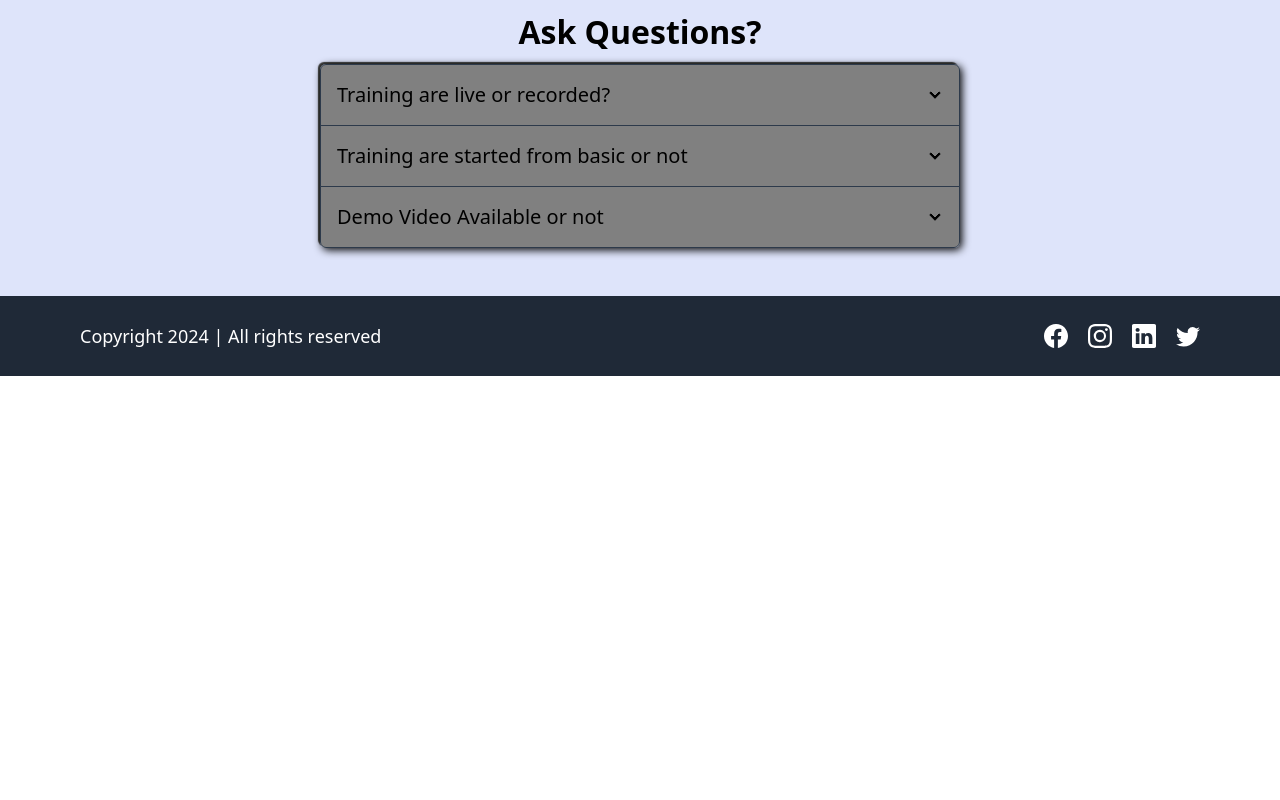
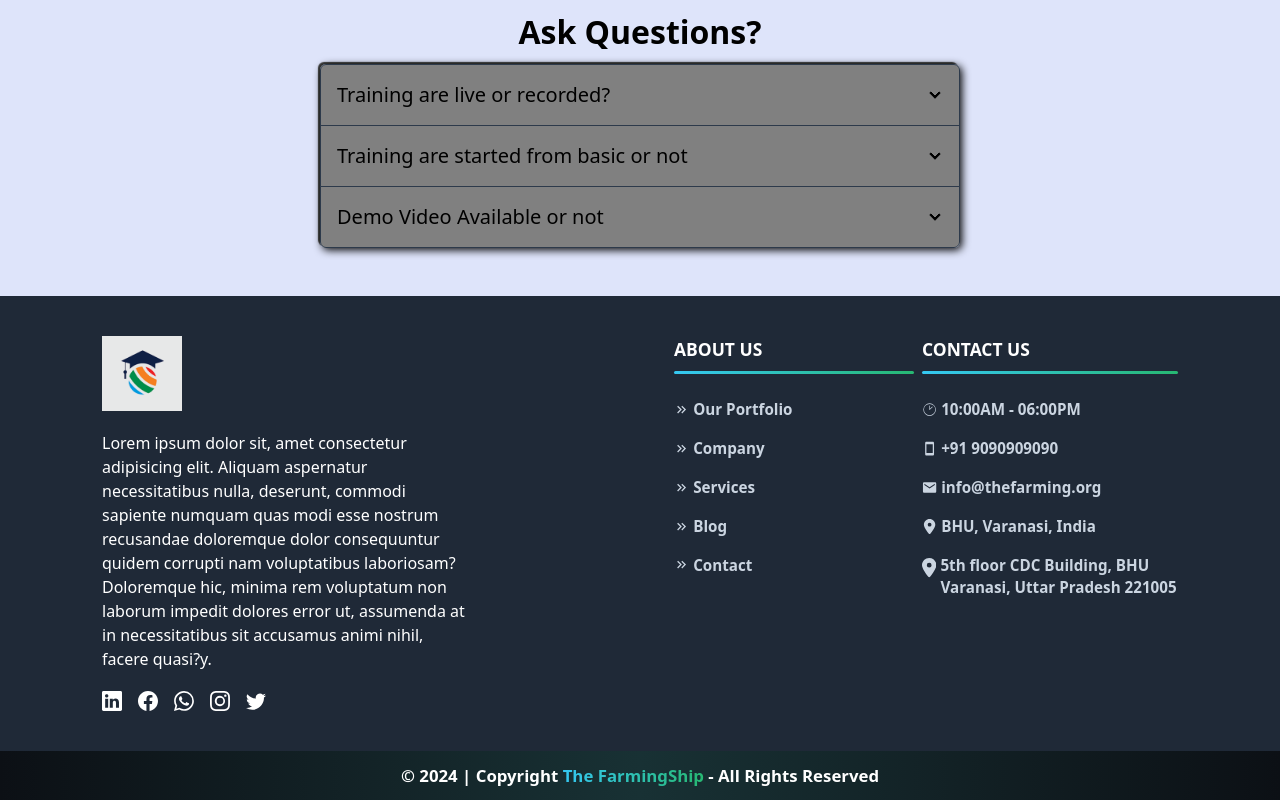
Before and after one commit to AyushMishra2003/TRAINING-FRONTED, a React (Vite) app: page / in a window 1280 px wide. Shown: the part 1159-1959 px from the top of the page. Before the commit the page ends 1535 px from the top, so only its background shows below. Built offline with nearby package versions, Linux system fonts and the light colour scheme.

Commit message:
fotter update

```diff
--- a/src/App.jsx
+++ b/src/App.jsx
@@ -1,4 +1,4 @@
-import React from 'react'
+import React, { useEffect } from 'react'
 import { Route, Routes } from 'react-router-dom'
 import HomePage from './Pages/HomePage'
 import AboutUs from './Pages/AboutUs'
@@ -22,6 +22,10 @@ import Form from './Pages/ContactFarmng/Form'
 
 
 const App = () => {
+
+  useEffect(()=>{
+    window.scrollTo(0, 0);
+  },[])
 
   return (
     <div>
--- a/src/Component/Footer.jsx
+++ b/src/Component/Footer.jsx
@@ -1,30 +1,101 @@
-import { BsFacebook, BsInstagram, BsLinkedin, BsTwitter } from 'react-icons/bs';
-function Footer() {
-    const currentDate = new Date();
-    const year = currentDate.getFullYear();
+import React, { useEffect } from 'react'
+import {
+    BsFacebook,
+    BsInstagram,
+    BsLinkedin,
+    BsTwitter,
+    BsWhatsapp
+} from 'react-icons/bs'
+
+import { MdKeyboardDoubleArrowRight, MdOutlineSmartphone } from "react-icons/md";
+import { CiClock1 } from "react-icons/ci";
+import { IoMdMail } from "react-icons/io";
+
+import { Link } from 'react-router-dom'
+import { FaLocationDot } from 'react-icons/fa6';
+import logo from '../assets/img/logo.png'
+
+
+
+const Footer = () => {
+
+    const listStyle = "text-[0.95rem] hover:pl-2 flex items-center gap-1 hover:bg-clip-text hover:text-transparent hover:bg-[linear-gradient(to_right,#35C8F2,#27B872)] font-semibold  text-slate-300 transition-all duration-300 ease-in-out"
+    const contactStyle = "text-[0.95rem] flex items-start sm:items-center lg:items-start gap-1 hover:bg-clip-text hover:text-transparent hover:bg-[linear-gradient(to_right,#35C8F2,#27B872)] font-semibold  text-slate-300 "
+
+    const year = new Date().getFullYear()
+
+    useEffect(()=>{
+        window.scrollTo(0, 0);
+      },[])
 
     return (
-            <div className='relative left-0 bottom-0 h-[10vh] py-5 flex items-center justify-between text-white bg-gray-800 sm:px-20 '>
+        <footer className='text-white  bg-[#1F2937]'>
+            {/* <img src={footerImg} alt="" className='absolute h-full w-[100vw]' /> */}
+            <div className='flex  relative flex-col xl:flex-row p-[2.5rem_1rem] md:p-[2.5_5rem] gap-8 xl:justify-around '>
+                <div className='flex flex-col gap-2'>
+                    <div className='mb-3'><img className='w-[5rem]' alt="" src={logo} /></div>
+                    <p className='leading-6 xl:w-[23rem] w-full'>Lorem ipsum dolor sit, amet consectetur adipisicing elit. Aliquam aspernatur necessitatibus nulla, deserunt, commodi sapiente numquam quas modi esse nostrum recusandae doloremque dolor consequuntur quidem corrupti nam voluptatibus laboriosam? Doloremque hic, minima rem voluptatum non laborum impedit dolores error ut, assumenda at in necessitatibus sit accusamus animi nihil, facere quasi?y.</p>
+                    <div className='flex gap-4 mt-3'>
+                        <a href="" className='text-[20px]'><BsLinkedin /></a>
+                        <a href="" className='text-[20px]'><BsFacebook /></a>
+                        <a href="" className='text-[20px]'><BsWhatsapp /></a>
+                        <a href="" className='text-[20px]'><BsInstagram /></a>
+                        <a href="" className='text-[20px]'><BsTwitter /></a>
+                    </div>
+                </div>
+                <div className='flex flex-col justify-between gap-8 md:gap-6 md:flex-row'>
+                    <div className='flex flex-col w-[80vw] md:w-[60%] gap-8 sm:flex-row sm:justify-between md:gap-6 lg:gap-10'>
+                        <div className='w-[80vw] sm:w-[50%] md:w-[14rem]'>
+                            <div>
+                                <p className='text-[1.09rem] font-[600]'>ABOUT US</p>
+                                <p className='w-[80vw] sm:w-[80%] md:w-[12rem] lg:w-[15rem] m-[9px_0] h-[3.4px] bg-[linear-gradient(to_right,#35C8F2,#27B872)] rounded-md'></p>
+                            </div>
+                            <div className='flex flex-col gap-4 mt-6 '>
+                                <Link to={'/coming'} className={listStyle}><MdKeyboardDoubleArrowRight />Our Portfolio</Link>
+                                <Link to={'/coming'} className={listStyle}><MdKeyboardDoubleArrowRight />Company</Link>
+                                <Link to={'/coming'} className={listStyle}><MdKeyboardDoubleArrowRight />Services</Link>
 
-                <div className='text-lg text-red'>
-                    Copyright {year} | All rights reserved
+                                <Link to={'/coming'} className={listStyle}><MdKeyboardDoubleArrowRight />Blog</Link>
+                                <Link to={'/coming'} className={listStyle}><MdKeyboardDoubleArrowRight />Contact</Link>
+
+                            </div>
+                        </div>
+                        {/* <div className='w-ful sm:w-[50%] md:w-[14rem] '>
+                            <div>
+                                <p className='text-[1.09rem] font-[600]'>OUR SERVICES</p>
+                                <p className='w-[80vw] sm:w-[80%] lg:w-[15rem] md:w-[12rem] m-[9px_0] h-[3.4px] bg-[linear-gradient(to_right,#35C8F2,#27B872)] rounded-md'></p>
+                            </div>
+                            <div className='flex flex-col gap-4 mt-6 '>
+                                <Link to={'/'} className={listStyle}><MdKeyboardDoubleArrowRight />E Brochure</Link>
+                                <Link to={'/'} className={listStyle}><MdKeyboardDoubleArrowRight />Corporate Identity</Link>
+                                <Link to={'/'} className={listStyle}><MdKeyboardDoubleArrowRight />Business Card</Link>
+                                <Link to={'/'} className={listStyle}><MdKeyboardDoubleArrowRight />Print Media</Link>
+                                <Link to={'/'} className={listStyle}><MdKeyboardDoubleArrowRight />Logo Design</Link>
+
+
+                            </div>
+                        </div> */}
+                    </div>
+                    <div className='md:w-[16rem] w-[80vw]'>
+                        <div>
+                            <p className='text-[1.09rem] font-[600]'>CONTACT US</p>
+                            <p className='w-[80vw] md:w-[16rem] m-[9px_0] h-[3.4px] bg-[linear-gradient(to_right,#35C8F2,#27B872)] rounded-md'></p>
+                        </div>
+                        <div className='flex flex-col gap-4 mt-6 '>
+                            <Link to={'/'} className={`${contactStyle} lg:items-center`}><CiClock1 />10:00AM - 06:00PM</Link>
+                            <Link to={'/'} className={`${contactStyle} lg:items-center`}><MdOutlineSmartphone />+91 9090909090</Link>
+                            <Link to={'/'} className={`${contactStyle} lg:items-center`}><IoMdMail />info@thefarming.org</Link>
+                            <Link to={'/'} className={`${contactStyle} lg:items-center`}><FaLocationDot />BHU, Varanasi, India</Link>
+                            <Link to={'/'} className={`${contactStyle} md:items-start`}><FaLocationDot className='md:text-[1.7rem] text-[1rem] items-center' />5th floor CDC Building, BHU Varanasi, Uttar Pradesh 221005</Link>
+                        </div>
+                    </div>
                 </div>
-                <div className='flex items-center justify-center gap-5 text-2xl text-white'>
-                    <a className='transition-all duration-300 ease-in-out hover:text-yellow-500'>
-                        <BsFacebook />
-                    </a>
-                    <a className='transition-all duration-300 ease-in-out hover:text-yellow-500'>
-                        <BsInstagram />
-                    </a>
-                    <a className='transition-all duration-300 ease-in-out hover:text-yellow-500'>
-                        <BsLinkedin />
-                    </a>
-                    <a className='transition-all duration-300 ease-in-out hover:text-yellow-500'>
-                        <BsTwitter />
-                    </a>
-                </div>
+
             </div>
+            <div className='text-center text-[1.05rem] font-[600] p-3 bg-gradient-to-r from-[#0C1015] via-[#183134] to-[#0C1015] '><span >&#169;</span> {year} | Copyright <span className='bg-clip-text text-transparent bg-[linear-gradient(to_right,#35C8F2,#27B872)]'>The FarmingShip</span> - All Rights Reserved</div>
+        </footer >
+
     )
 }
 
-export default Footer;
+export default Footer
--- a/src/Helper/axiosInstance.js
+++ b/src/Helper/axiosInstance.js
@@ -1,7 +1,7 @@
 import axios from "axios";
 
-// const BASE_URL="http://localhost:5000/api/v1"
-const BASE_URL="https://api.thefarming.org/api/v1"
+const BASE_URL="http://localhost:5000/api/v1"
+// const BASE_URL="https://api.thefarming.org/api/v1"
 
 const axiosInstance=axios.create()
 
--- a/src/Layout/HomeLayout.jsx
+++ b/src/Layout/HomeLayout.jsx
@@ -7,6 +7,7 @@ import Footer from '../Component/Footer';
 import { logout, me } from '../Redux/Slices/AuthSlice';
 import { getAllCourse } from '../Redux/Slices/CourseSlice';
 import logo from '../assets/img/mainlogo.png'
+import { useEffect } from 'react';
 
 function HomeLayout({ children }) {
 
@@ -50,6 +51,10 @@ function HomeLayout({ children }) {
         }
     }
 
+
+    useEffect(()=>{
+        window.scrollTo(0, 0);
+      },[])
     return (
         <div className="min-h-[90vh] ">
             <div className="absolute left-0 z-50 w-full bg-[#1F2937]  drawer lg:hidden">
@@ -85,10 +90,10 @@ function HomeLayout({ children }) {
                             <Link to="/courses">All courses</Link>
                         </li>
                         <li>
-                            <Link to="/courses">Contract Farming</Link>
+                            <Link to="/contactFarming">Contract Farming</Link>
                         </li>
                         <li>
-                            <Link to="/courses">Shop</Link>
+                            <Link to="/shop">Shop</Link>
                         </li>
 
                        {isLoggedIn && role=='ADMIN' &&(
@@ -149,7 +154,7 @@ function HomeLayout({ children }) {
                             <Link to="/contactFarming" >Contract Farming</Link>
                         </li>
                         <li>
-                            <Link to="/shop">Shop Us</Link>
+                            <Link to="/shop">Shop</Link>
                         </li>
 
                        {isLoggedIn && role=='ADMIN' &&(
```
